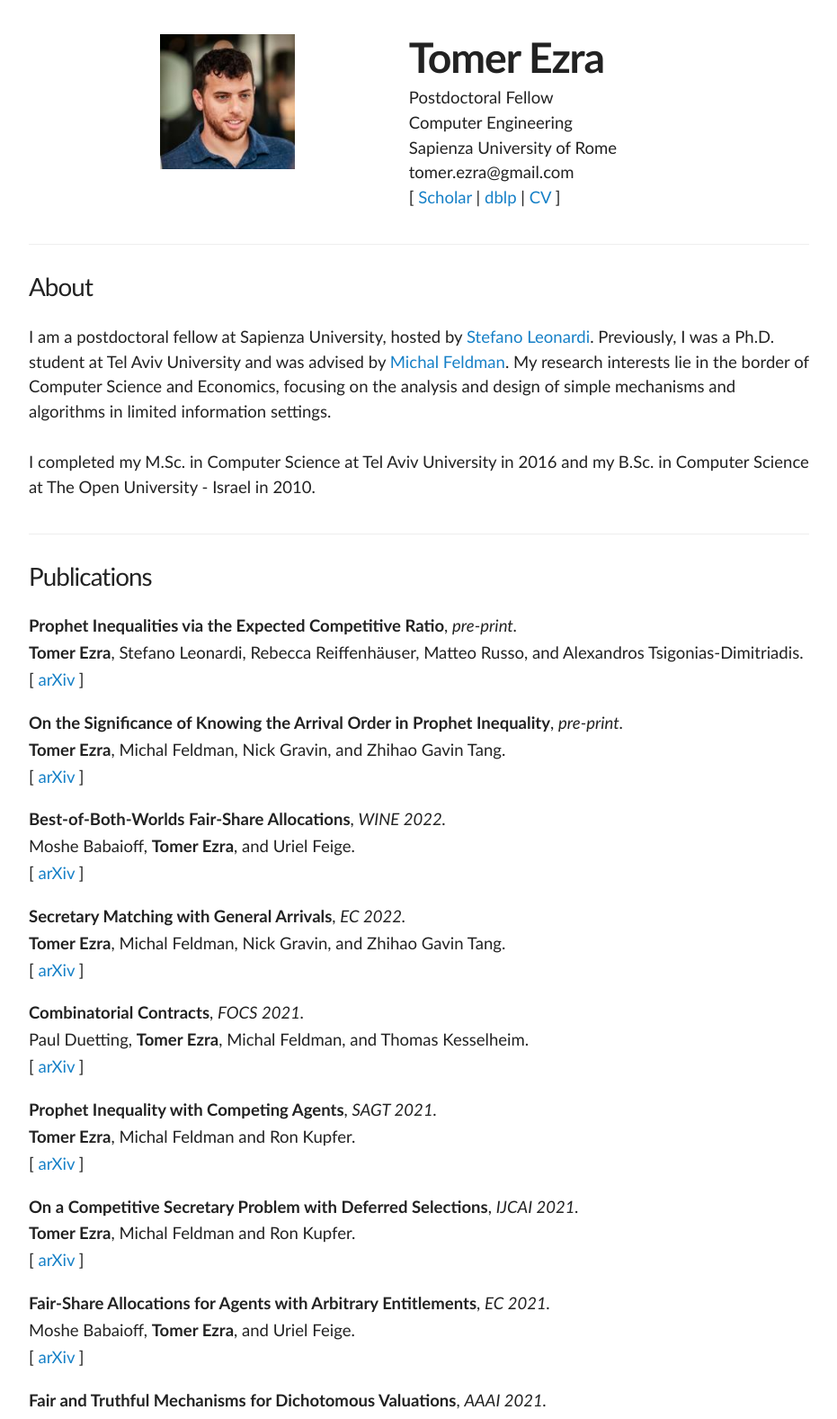
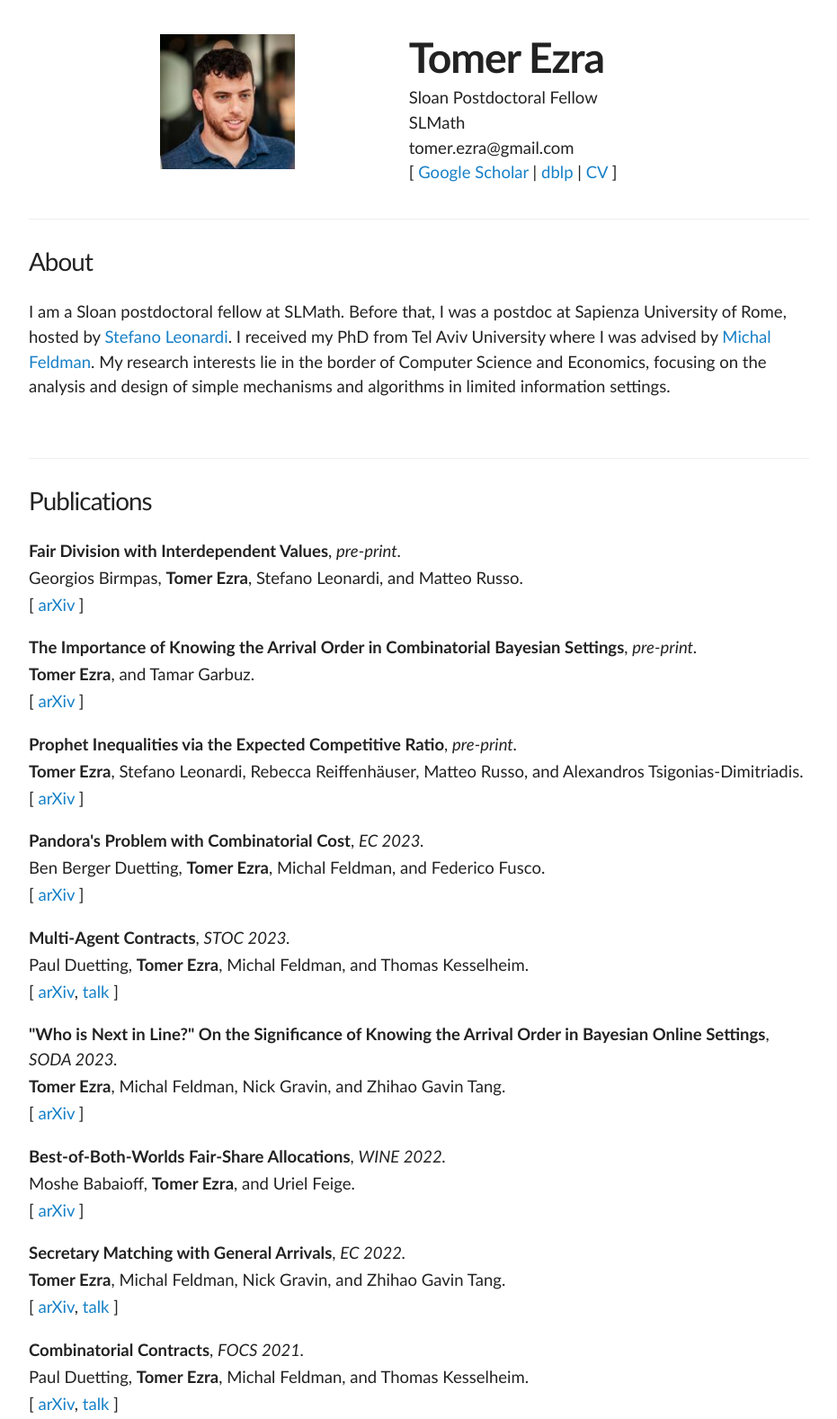
Before and after one commit to tomer-ezra/tomer-ezra.github.io, a plain HTML site: page index.html in a window 1280 px wide. Shown: the top 1577 px of the page at 90% size, without its empty margins (174-1105 px from the left). Drawn offline with Linux system fonts and the light colour scheme.

Commit message:
Update August 2023
Changed affiliation

```diff
--- a/index.html
+++ b/index.html
@@ -23,10 +23,10 @@
     <div id="headerimg"><img src="tomer.jpg" width="150px"></div>
 
     <div id="name"> <h1>Tomer Ezra</h1>
-    <p>Postdoctoral Fellow<br/>
-    Computer Engineering <br/> Sapienza University of Rome<br/>
+    <p>Sloan Postdoctoral Fellow<br/>
+    SLMath<br/>
     tomer.ezra@gmail.com<br/>
-	[ <a href="https://scholar.google.com/citations?user=uXcmQlkAAAAJ&hl=iw" target="_blank">Scholar</a> |
+	[ <a href="https://scholar.google.com/citations?user=uXcmQlkAAAAJ&hl=iw" target="_blank">Google Scholar</a> |
 	<a href="https://dblp.uni-trier.de/pid/200/8166.html" target="_blank">dblp</a> |
 	<a href="CV Tomer Ezra.pdf" target="_blank">CV</a> ]
 	</p></div></div>
@@ -41,10 +41,8 @@
 <div>
       <h4>About</h4>
 
-      <p>I am a postdoctoral fellow at Sapienza University, hosted by <a href="https://sites.google.com/a/uniroma1.it/stefanoleonardi-eng/home" target="_blank">Stefano Leonardi</a>.
-Previously, I was a Ph.D. student at Tel Aviv University and was advised by <a href="http://www.cs.tau.ac.il/~mfeldman/" target="_blank">Michal Feldman</a>.  My research interests lie in the border of Computer Science and Economics, focusing on the analysis and design of simple mechanisms and algorithms in limited information settings.</p><br/>
-
-      <p>I completed my M.Sc. in Computer Science at Tel Aviv University in 2016 and my  B.Sc. in Computer Science at The Open University - Israel in 2010. </p>
+      <p>I am a Sloan postdoctoral fellow at SLMath. Before that, I was a postdoc at Sapienza University of Rome, hosted by <a href="https://sites.google.com/a/uniroma1.it/stefanoleonardi-eng/home" target="_blank">Stefano Leonardi</a>.
+I received my PhD from Tel Aviv University where I was advised by <a href="http://www.cs.tau.ac.il/~mfeldman/" target="_blank">Michal Feldman</a>.  My research interests lie in the border of Computer Science and Economics, focusing on the analysis and design of simple mechanisms and algorithms in limited information settings.</p><br/>
 </div>
 
 <hr class="divider" />
@@ -53,12 +51,32 @@ Previously, I was a Ph.D. student at Tel Aviv University and was advised by <a h
 <div>
       <h4>Publications</h4>
 	  <div class="paper">
+          <p class="title"><b>Fair Division with Interdependent Values</b>, <i>pre-print.</i></p>
+          <p>Georgios Birmpas, <b>Tomer Ezra</b>, Stefano Leonardi, and Matteo Russo.</p>
+          <p>[ <a href="https://arxiv.org/abs/2305.14096" target="_blank">arXiv</a> ]</p>
+     </div>
+	  <div class="paper">
+          <p class="title"><b>The Importance of Knowing the Arrival Order in Combinatorial Bayesian Settings</b>, <i>pre-print.</i></p>
+          <p><b>Tomer Ezra</b>, and Tamar Garbuz.</p>
+          <p>[ <a href="https://arxiv.org/abs/2307.02610" target="_blank">arXiv</a> ]</p>
+     </div>
+	  <div class="paper">
           <p class="title"><b>Prophet Inequalities via the Expected Competitive Ratio</b>, <i>pre-print.</i></p>
           <p><b>Tomer Ezra</b>, Stefano Leonardi, Rebecca Reiffenhäuser, Matteo Russo, and Alexandros Tsigonias-Dimitriadis.</p>
           <p>[ <a href="https://arxiv.org/abs/2207.03361" target="_blank">arXiv</a> ]</p>
      </div>
+ <div class="paper">
+          <p class="title"><b>Pandora's Problem with Combinatorial Cost</b>, <i>EC 2023.</i></p>
+          <p>Ben Berger Duetting, <b>Tomer Ezra</b>, Michal Feldman, and Federico Fusco.</p>
+          <p>[ <a href="https://arxiv.org/abs/2303.01078" target="_blank">arXiv</a> ]</p>
+     </div>
 	 <div class="paper">
-          <p class="title"><b>On the Significance of Knowing the Arrival Order in Prophet Inequality</b>, <i>pre-print.</i></p>
+          <p class="title"><b>Multi-Agent Contracts</b>, <i>STOC 2023.</i></p>
+          <p>Paul Duetting, <b>Tomer Ezra</b>, Michal Feldman, and Thomas Kesselheim.</p>
+          <p>[ <a href="https://arxiv.org/abs/2211.05434" target="_blank">arXiv</a>, <a href="https://www.youtube.com/watch?v=d8CDFi26y58" target="_blank">talk</a> ]</p>
+     </div>
+	 <div class="paper">
+          <p class="title"><b>"Who is Next in Line?" On the Significance of Knowing the Arrival Order in Bayesian Online Settings</b>, <i>SODA 2023.</i></p>
           <p><b>Tomer Ezra</b>, Michal Feldman, Nick Gravin, and Zhihao Gavin Tang.</p>
           <p>[ <a href="https://arxiv.org/abs/2202.09215" target="_blank">arXiv</a> ]</p>
      </div>
@@ -70,12 +88,12 @@ Previously, I was a Ph.D. student at Tel Aviv University and was advised by <a h
 	<div class="paper">
           <p class="title"><b>Secretary Matching with General Arrivals</b>, <i> EC 2022.</i></p>
           <p><b>Tomer Ezra</b>, Michal Feldman, Nick Gravin, and Zhihao Gavin Tang.</p>
-          <p>[ <a href="https://arxiv.org/abs/2011.01559" target="_blank">arXiv</a> ]</p>
+          <p>[ <a href="https://arxiv.org/abs/2011.01559" target="_blank">arXiv</a>,  <a href="https://www.youtube.com/watch?v=BRfmLiHXYQo" target="_blank">talk</a> ]</p>
      </div>
 	 <div class="paper">
           <p class="title"><b>Combinatorial Contracts</b>, <i>FOCS 2021.</i></p>
           <p>Paul Duetting, <b>Tomer Ezra</b>, Michal Feldman, and Thomas Kesselheim.</p>
-          <p>[ <a href="https://arxiv.org/abs/2109.14260" target="_blank">arXiv</a> ]</p>
+          <p>[ <a href="https://arxiv.org/abs/2109.14260" target="_blank">arXiv</a>, <a href="https://www.youtube.com/watch?v=UsYkzXtDFIc&t=2335s" target="_blank">talk</a> ]</p>
      </div>
 	 <div class="paper">
           <p class="title"><b>Prophet Inequality with Competing Agents</b>, <i>SAGT 2021.</i></p>
@@ -91,7 +109,7 @@ Previously, I was a Ph.D. student at Tel Aviv University and was advised by <a h
 	 <div class="paper">
           <p class="title"><b>Fair-Share Allocations for Agents with Arbitrary Entitlements</b>, <i>EC 2021.</i></p>
           <p>Moshe Babaioff, <b>Tomer Ezra</b>, and Uriel Feige.</p>
-          <p>[ <a href="https://arxiv.org/abs/2103.04304" target="_blank">arXiv</a> ]</p>
+          <p>[ <a href="https://arxiv.org/abs/2103.04304" target="_blank">arXiv</a>, <a href="https://www.youtube.com/watch?v=6zVx3b6hTMI" target="_blank">talk</a> ]</p>
      </div>
 
      <div class="paper">
@@ -103,14 +121,14 @@ Previously, I was a Ph.D. student at Tel Aviv University and was advised by <a h
      <div class="paper">
           <p class="title"><b>Online Stochastic Max-Weight Matching: Prophet Inequality for Vertex and Edge Arrival Models</b>, <i>EC 2020.</i></p>
           <p><b>Tomer Ezra</b>, Michal Feldman, Nick Gravin, and Zhihao Gavin Tang.</p>
-          <p>[ <a href="https://arxiv.org/abs/2002.09807" target="_blank">arXiv</a> ]</p>
+          <p>[ <a href="https://arxiv.org/abs/2002.09807" target="_blank">arXiv</a>, <a href="https://www.youtube.com/watch?v=pkVzondq7RM&t=7s" target="_blank">talk</a> ]</p>
 		  <p> Also appeared in Mathematics of Operations Research 2021. </p>
      </div>
 
      <div class="paper">
           <p class="title"><b>A General Framework for Endowment Effects in Combinatorial Markets</b>, <i>EC 2020.</i></p>
           <p><b>Tomer Ezra</b>, Michal Feldman and Ophir Friedler.</p>
-          <p>[ <a href="https://arxiv.org/abs/1903.11360" target="_blank">arXiv</a> ]</p>
+          <p>[ <a href="https://arxiv.org/abs/1903.11360" target="_blank">arXiv</a>, <a href="https://www.youtube.com/watch?v=LPc1PPAxs68&t=11s" target="_blank">talk</a> ]</p>
 		  <p> Also appeared in SIGecom Exchanges 2020. </p>
 
      </div>
@@ -118,14 +136,14 @@ Previously, I was a Ph.D. student at Tel Aviv University and was advised by <a h
      <div class="paper">
           <p class="title"><b>Settling the Communication Complexity of Combinatorial Auctions with Two Subadditive Buyers</b>, <i>FOCS 2019.</i></p>
           <p><b>Tomer Ezra</b>, Michal Feldman, Eric Neyman, Inbal Talgam-Cohen, and S. Matthew Weinberg.</p>
-          <p>[ <a href="https://arxiv.org/abs/1811.09871" target="_blank">arXiv</a> ]</p>
+          <p>[ <a href="https://arxiv.org/abs/1811.09871" target="_blank">arXiv</a>, <a href="https://www.youtube.com/watch?v=Zjpilm6kS3w" target="_blank">talk</a>  ]</p>
      </div>
 
 
      <div class="paper">
           <p class="title"><b>Prophets and Secretaries with Overbooking</b>, <i>EC 2018.</i></p>
           <p><b>Tomer Ezra</b>, Michal Feldman and Ilan Nehama.</p>
-          <p>[ <a href="http://arxiv.org/abs/1805.05094" target="_blank">arXiv</a> ]</p>
+          <p>[ <a href="http://arxiv.org/abs/1805.05094" target="_blank">arXiv</a>,  <a href="https://www.youtube.com/watch?v=wQxC1TQTYx4&t=10s" target="_blank">talk</a> ]</p>
      </div>
 
      <div class="paper">
@@ -141,9 +159,6 @@ Previously, I was a Ph.D. student at Tel Aviv University and was advised by <a h
           <p>Alon Eden, <b>Tomer Ezra</b>, and Michal Feldman.</p>
           <p>[ <a href="https://arxiv.org/abs/1706.10009" target="_blank">arXiv</a> ]</p>
      </div>
-
-
-
 
 
 <!--/div>
```
Also changed, not shown: 1 other file.
